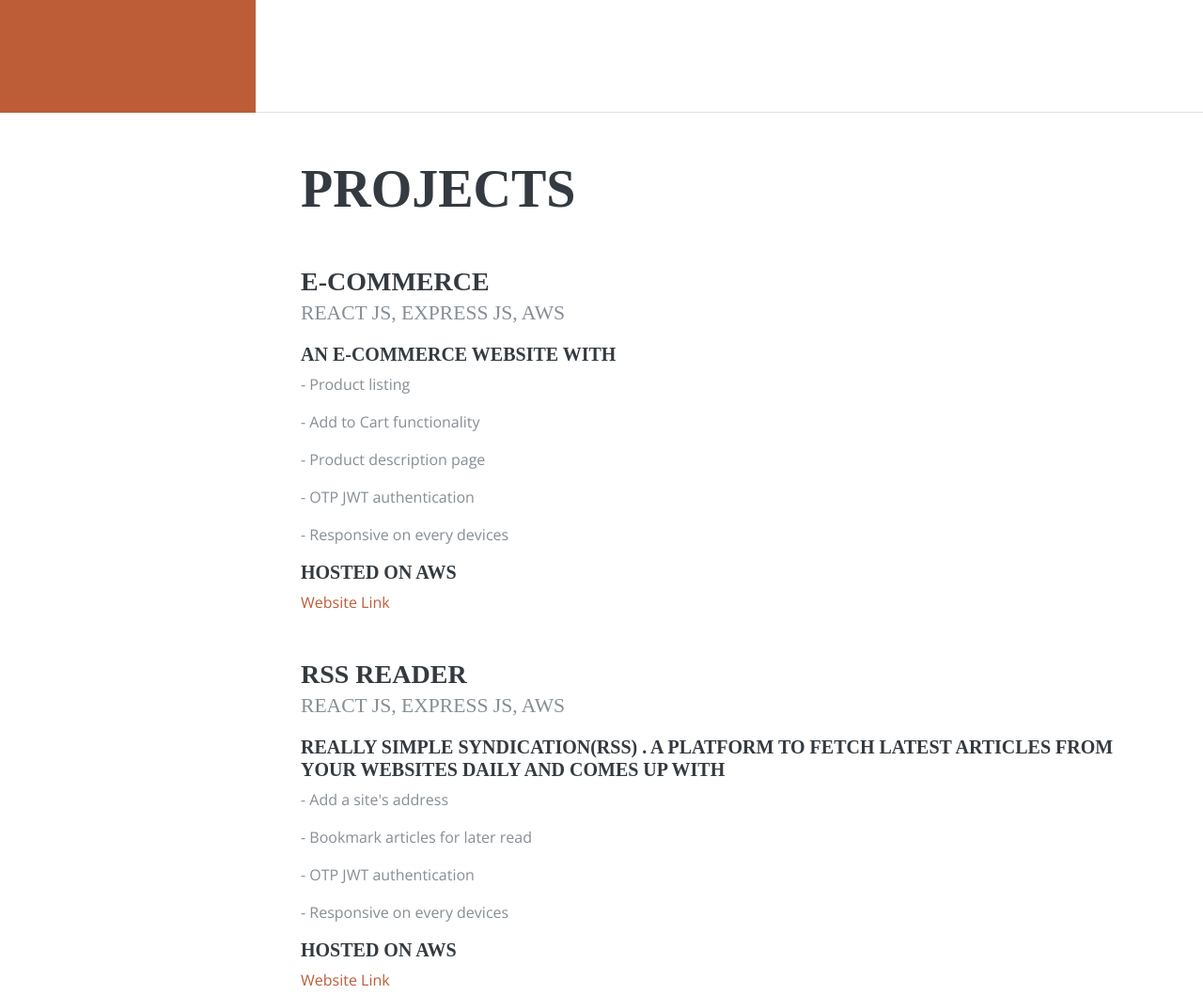
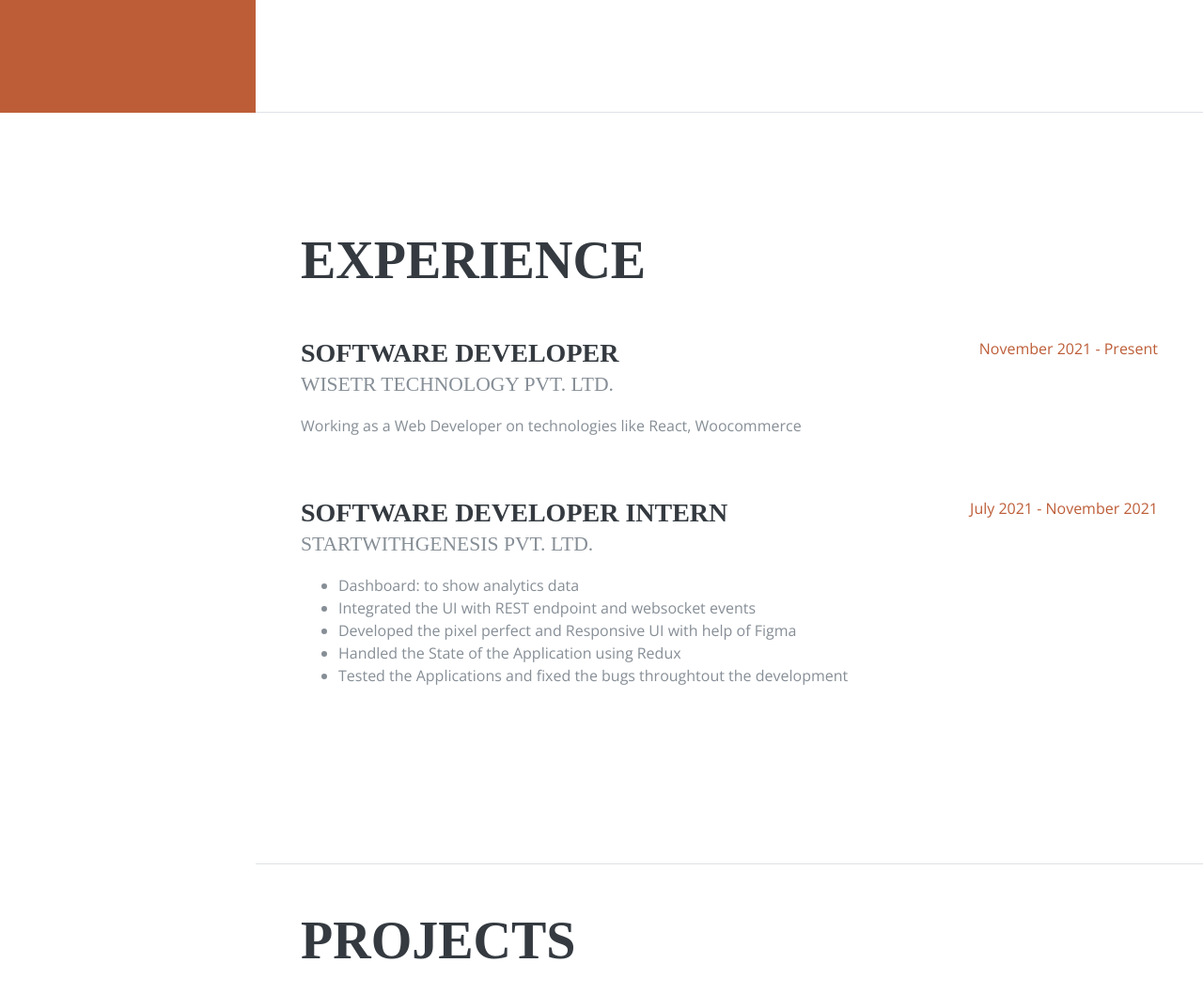
Before and after one commit to anirudh-tiwari/anirudh-tiwari.github.io, a plain HTML site: page index.html in a window 1280 px wide. Shown: the part 680-1738 px from the top of the page at 94% size. Drawn offline with nearby package versions, Linux system fonts and the light colour scheme; a web font is replaced by a local one.

Commit message:
add: Wisetr Position

```diff
--- a/index.html
+++ b/index.html
@@ -159,6 +159,40 @@
 
     </section> -->
 
+    <section class="resume-section p-3 p-lg-5 d-flex flex-column" id="experience">
+      <div class="my-auto">
+        <h2 class="mb-5">Experience</h2>
+
+        <div class="resume-item d-flex flex-column flex-md-row mb-5">
+          <div class="resume-content mr-auto">
+            <h3 class="mb-0">Software Developer</h3>
+            <div class="subheading mb-3">Wisetr Technology Pvt. Ltd.</div>
+            <p>Working as a Web Developer on technologies like React, Woocommerce</p>
+          </div>
+          <div class="resume-date text-md-right">
+            <span class="text-primary">November 2021 - Present</span>
+          </div>
+        </div>
+        <div class="resume-item d-flex flex-column flex-md-row mb-5">
+          <div class="resume-content mr-auto">
+            <h3 class="mb-0">Software Developer Intern</h3>
+            <div class="subheading mb-3">Startwithgenesis Pvt. Ltd.</div>
+            <ul>
+              <li>Dashboard: to show analytics data</li>
+              <li>Integrated the UI with REST endpoint and websocket events</li>
+              <li>Developed the pixel perfect and Responsive UI with help of Figma</li>
+              <li>Handled the State of the Application using Redux</li>
+              <li>Tested the Applications and fixed the bugs throughtout the development</li>
+            </ul>
+          </div>
+          <div class="resume-date text-md-right">
+            <span class="text-primary">July 2021 - November 2021</span>
+          </div>
+        </div>
+
+    </section>
+
+
 
     <section class="resume-section p-3 p-lg-5 d-flex flex-column" id="projects">
       <div class="my-auto">
```
